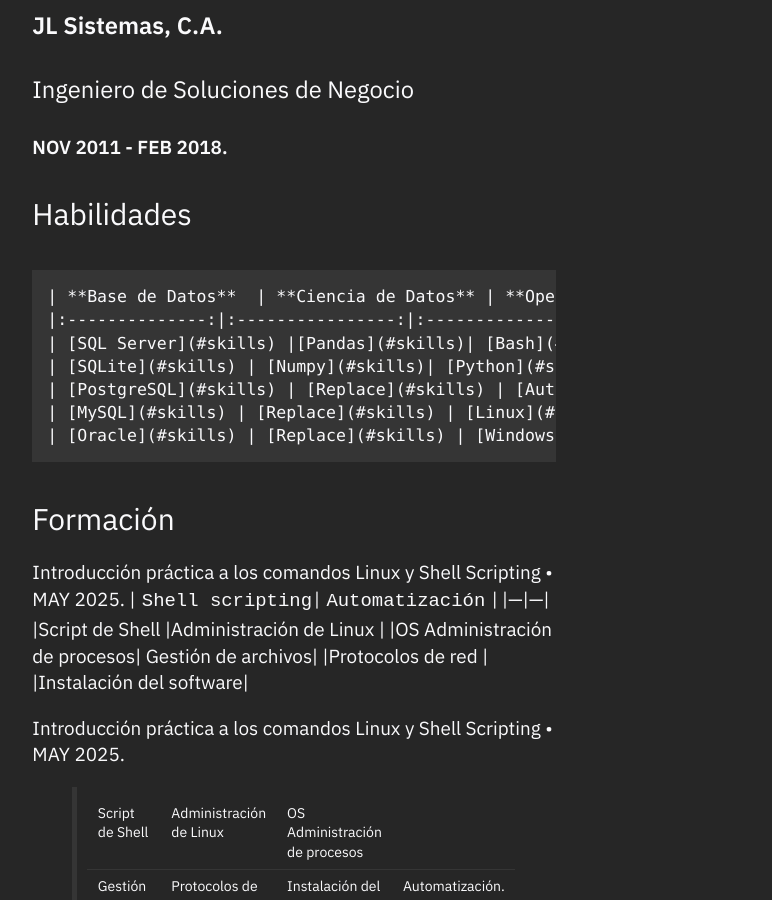
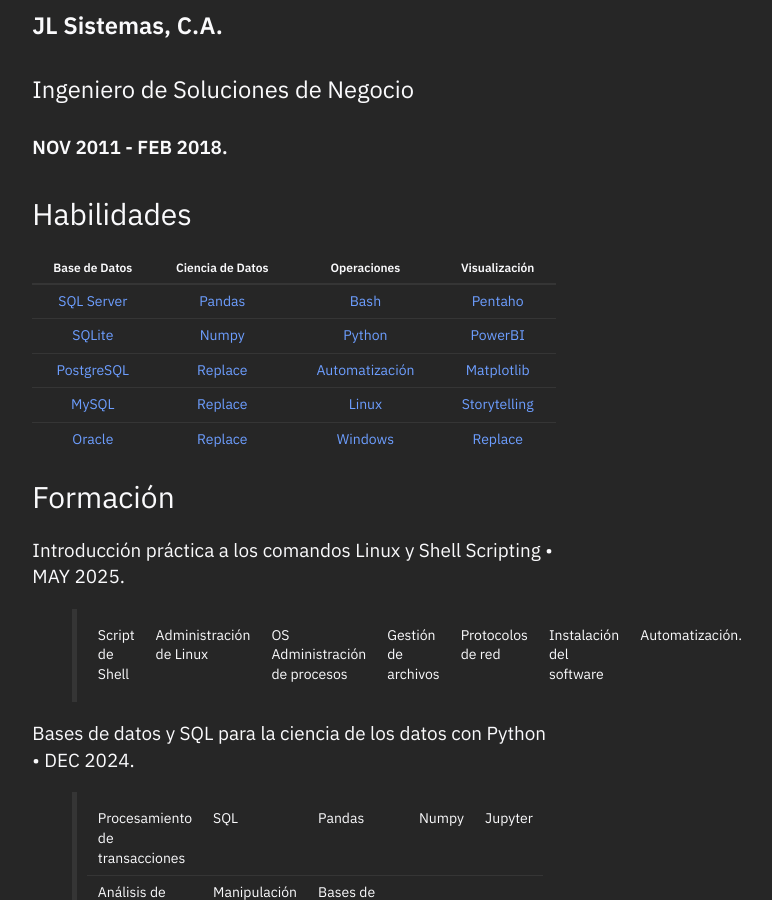
Before and after one commit to batistayureiba/batistayureiba.github.io, a Jekyll site: the page built from _posts/2025-05-24-about.md, in a window 1280 px wide and 900 px high, scrolled down 1302 px. Shown: the whole window, without its empty margins (346-1118 px from the left). Built offline with Jekyll 4.4.1, drawn with Linux system fonts in a browser that asks for light colours.

Commit message:
Update 2025-05-24-about.md

````diff
--- a/_posts/2025-05-24-about.md
+++ b/_posts/2025-05-24-about.md
@@ -29,7 +29,6 @@
 {:#skills}
 ### Habilidades
 
-```
 | **Base de Datos**  | **Ciencia de Datos** | **Operaciones**  |  **Visualización**  |
 |:--------------:|:----------------:|:-------------:|:---------------:|
 | [SQL Server](#skills) |[Pandas](#skills)| [Bash](#skills) |  [Pentaho](#skills) |
@@ -37,21 +36,12 @@
 | [PostgreSQL](#skills) | [Replace](#skills) | [Automatización](#skills)|[Matplotlib](#skills)|
 | [MySQL](#skills) | [Replace](#skills) | [Linux](#skills) | [Storytelling](#skills)|
 | [Oracle](#skills) | [Replace](#skills) | [Windows](#skills) | [Replace](#skills)|
-```
+
 {:#courses}
 ### Formación
 
 Introducción práctica a los comandos Linux y Shell Scripting • MAY 2025.
-| `Shell scripting`| `Automatización` |
-|---|---|
-|Script de Shell |Administración de Linux |
-|OS Administración de procesos| Gestión de archivos|
-|Protocolos de red | |Instalación del software|
-
-
-Introducción práctica a los comandos Linux y Shell Scripting • MAY 2025.
-> Script de Shell | Administración de Linux | OS Administración de procesos
-> Gestión de archivos | Protocolos de red | Instalación del software | Automatización.
+> Script de Shell | Administración de Linux | OS Administración de procesos |  Gestión de archivos | Protocolos de red | Instalación del software | Automatización.
 
 Bases de datos y SQL para la ciencia de los datos con Python • DEC 2024.
 > Procesamiento de transacciones | SQL | Pandas | Numpy | Jupyter
````
